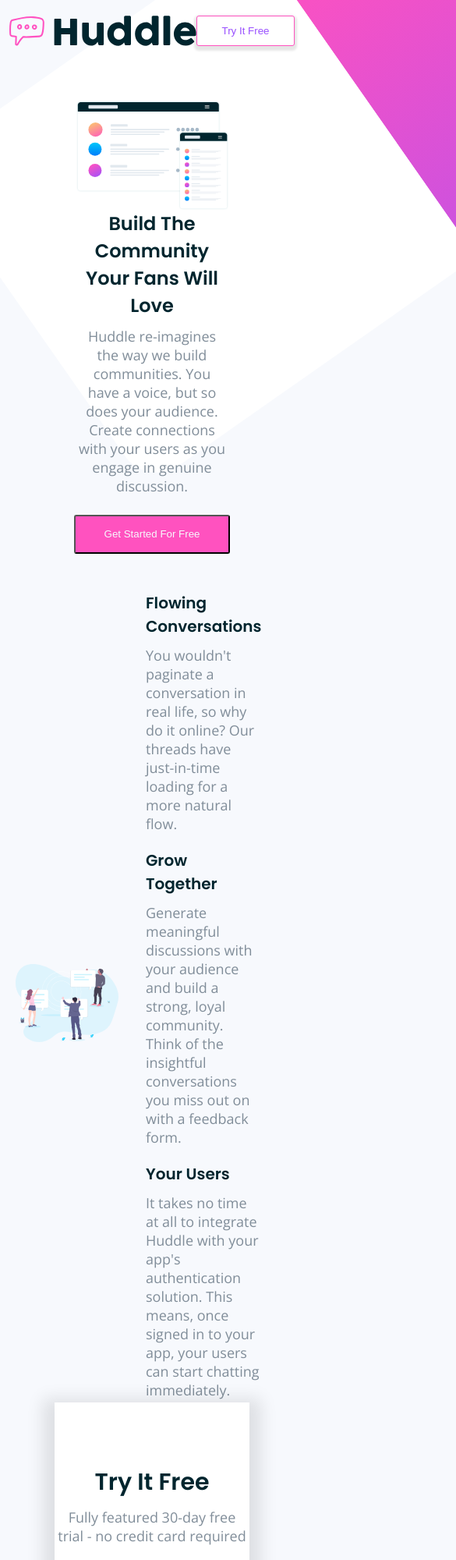
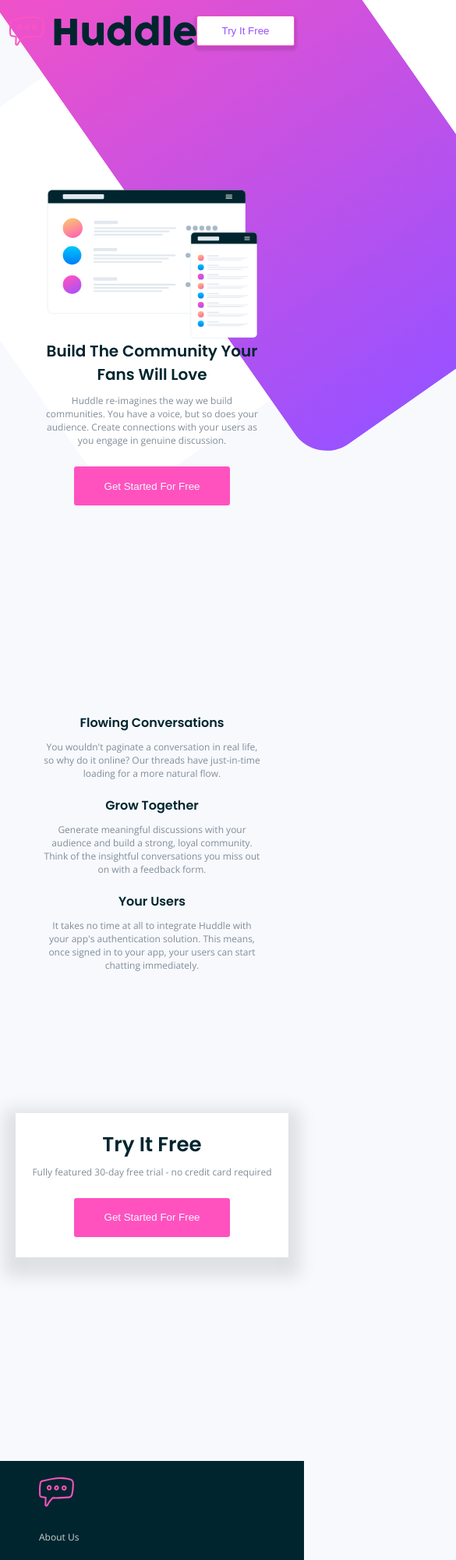
Before and after one commit to winstonCodes/frontendmentor-challenge1, a plain HTML site: page index.html in a window 390 px wide. Shown: the top 2000 px of the page at 78% size, 585 px wide, since content can reach past the window. Drawn offline with nearby package versions, Linux system fonts and the light colour scheme.

Commit message:
add mobile responsive design

```diff
--- a/index.html
+++ b/index.html
@@ -11,6 +11,7 @@
   <link href="https://fonts.googleapis.com/css?family=Poppins:400,600,700" rel="stylesheet">
   <link href="https://fonts.googleapis.com/css?family=Open+Sans:400,700" rel="stylesheet">
   <link rel="stylesheet" href="output.css">
+  <link rel="stylesheet" href="output-small.css" media="(max-width:800px)">
 </head>
 
 <body>
@@ -67,6 +68,10 @@
   </section>
 
   <footer>
+
+    <div class="grid-header">
+          <img class="logo" src="./images/logo.svg">
+    </div>
 
     <div class="grid-left">
       <p class="social-icons">
--- a/index.scss
+++ b/index.scss
@@ -3,6 +3,7 @@
   margin: 0;
   padding: 0;
   box-sizing: border-box;
+  border: 0;
 }
 
 /* Variables */
@@ -89,8 +90,8 @@
 /* Intro - Background Shapes */
 
 .svg-corner{
-  transform: rotate(-35deg);
-  transform-origin: 15% -50%;
+  transform: rotate(-35deg) translate(60%, -25%);
+  // transform-origin: 15% -50%;
   fill: linear-gradient(to bottom right, $primary-color, $secondary-color);
   position: absolute;
   z-index: -1;
@@ -105,7 +106,7 @@
 
 /* Intro Styles */
 
-section.intro {
+.intro {
   padding: 50px 25%;
   margin-top: 0px;
   justify-content: center;
@@ -144,10 +145,6 @@
     background-repeat: no-repeat;
     background-size: contain;
     background-position: center;
-    img{
-      width: inherit;
-      height: auto;
-    }
   }
   .section-content {
     flex-basis: 50%;
@@ -207,6 +204,21 @@
   a:hover {
     color: rgba(255,255,255,1.0);
   }
+  .grid-header {
+    grid-column: 1/3;
+    grid-row: 1;
+    // text-align: right;
+    display: flex;
+    // flex-direction: column;
+    // justify-content: flex-end;
+    // align-content: center;
+    img {
+      align-self: flex-end;
+      bottom: 0;
+      margin: 20px 0 20px 0;
+
+    }
+  }
   .grid-left{
     grid-column: 1;
     grid-row: 2/4;
@@ -258,8 +270,109 @@
   height: 40px;
   float: right;
   margin: 5px;
+  margin-right: 0;
   border-radius: 3px;
   font: 12px $font-body;
   font-weight: 400;
   align-self: flex-end;
 }
+
+@media (max-width: 800px) {
+  section {
+    margin: 0;
+  }
+
+  .intro {
+    padding: 50px 15% 0;
+  }
+
+  .half-img-half-text{
+    flex-direction: column;
+    text-align: center;
+    justify-content: space-between;
+    // padding: 0 15%;
+    height: max-content;
+    .section-image {
+      height: 30vh;
+      margin-bottom: 20%;
+    }
+  }
+
+  .call-to-action{
+    padding: 15vh 20px;
+    .section-content{
+      padding:20px;
+      .paragraph {
+        margin-bottom: 10px;
+        line-height: 1em;
+      }
+    }
+  }
+
+}
+
+@media (max-width:600px) {
+
+  h2.heading {
+    font-size: 26px;
+  }
+  h3.heading {
+    font-size: 20px;
+  }
+  h4.heading {
+    font-size: 16px;
+  }
+
+  .paragraph {
+    font-size: 14px;
+  }
+
+  .call-to-action{
+    // padding: 20% 20px;
+    .section-content{
+      padding:20px;
+
+    }
+  }
+
+  footer {
+    display: flex;
+    flex-direction: column;
+    justify-content: center;
+    text-align: center;
+    height: max-content;
+    .social-icons {
+      margin-bottom: 5px;
+    }
+    .grid-left {
+      position: absolute;
+      bottom: 0;
+      align-self: center;
+    }
+    .grid-middle{
+      flex-direction: column;
+      align-content: flex-start;
+      text-align: left;
+    }
+    .grid-right {
+      margin-bottom: 100px;
+      h5 {
+        margin-bottom: 5px;
+      }
+    }
+
+    button.subscribe {
+      width: 100%;
+      border: 0;
+    }
+  }
+}
+@media (max-width: 440px) {
+  .paragraph {
+    font-size: 12px;
+  }
+
+  .call-to-action{
+    padding: 19vh 20px;
+  }
+}
```
Also changed, not shown: output.css.
